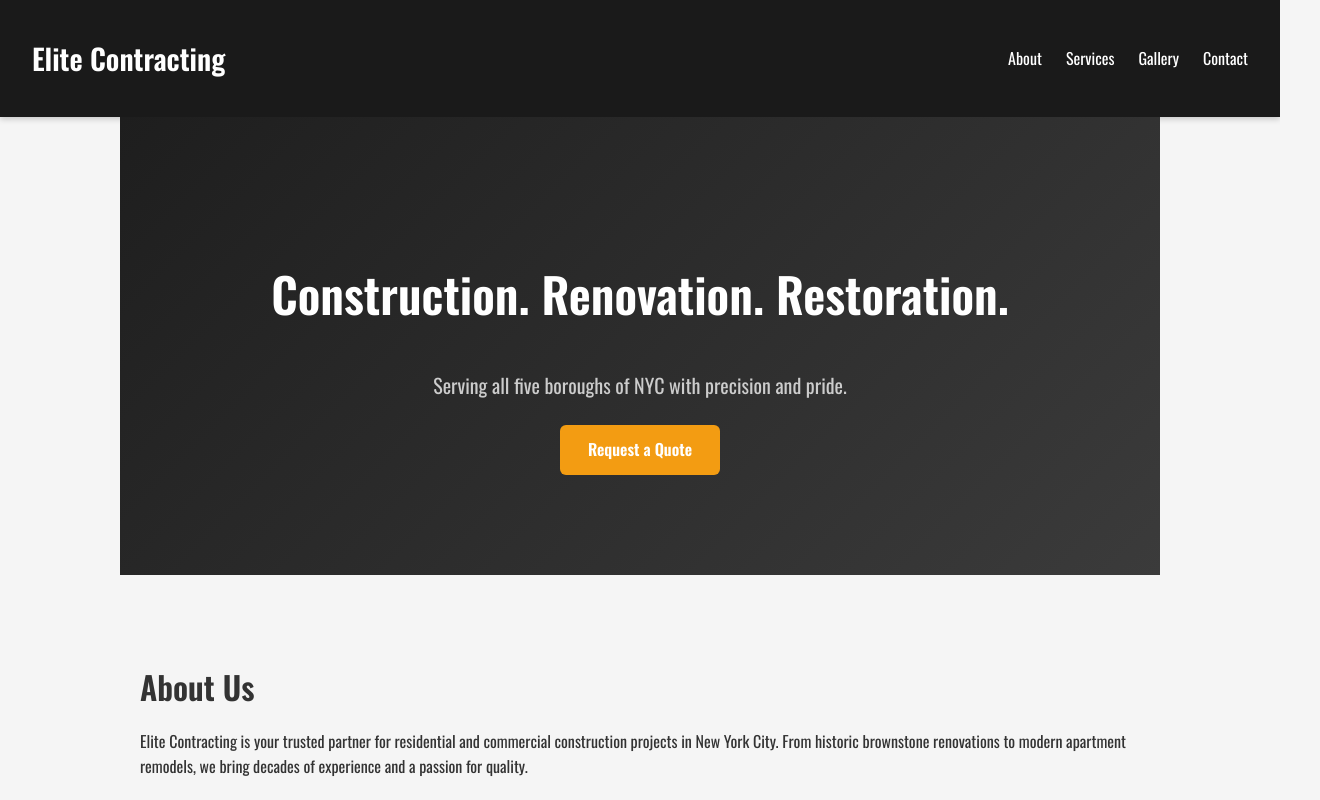
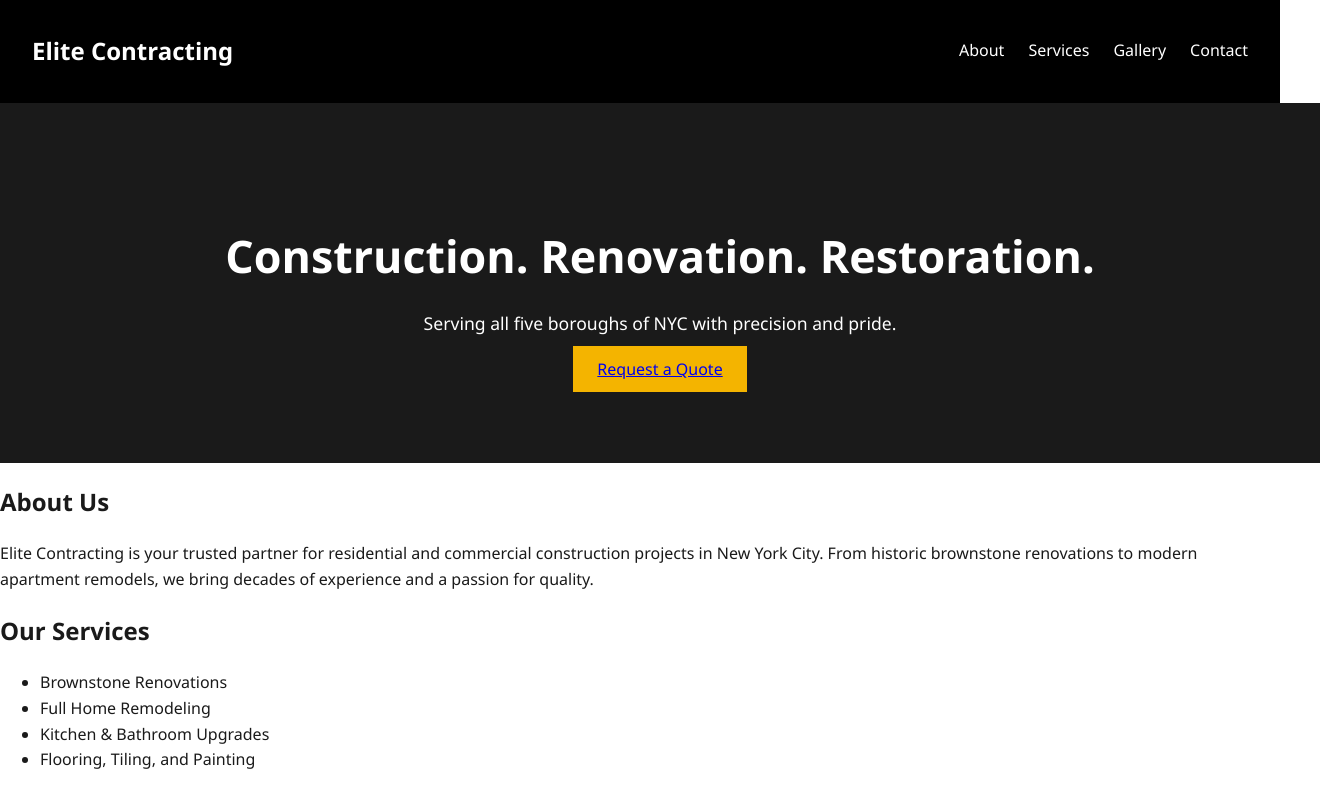
Before and after one commit to masterkitten/Elite-Contracting, a React (Vite) app: page / in a window 1280 px wide. Shown: the top 800 px of the page, 1320 px wide, since content can reach past the window. Built offline with nearby package versions, Linux system fonts and the light colour scheme.

Commit message:
Update index.css

```diff
--- a/src/index.css
+++ b/src/index.css
@@ -1,21 +1,19 @@
-@import url('https://fonts.googleapis.com/css2?family=Oswald:wght@400;600&display=swap');
-
 html {
   scroll-behavior: smooth;
 }
 
 body {
   margin: 0;
-  font-family: 'Oswald', sans-serif;
-  background-color: #f5f5f5;
-  color: #333;
+  font-family: 'Segoe UI', sans-serif;
+  background-color: #ffffff;
+  color: #1a1a1a;
   line-height: 1.6;
 }
 
 /* Navbar */
 .navbar {
-  background-color: #1a1a1a;
-  box-shadow: 0 2px 6px rgba(0, 0, 0, 0.2);
+  background-color: #000000;
+  color: #ffffff;
   padding: 1rem 2rem;
   display: flex;
   justify-content: space-between;
@@ -23,9 +21,9 @@
 }
 
 .logo {
-  font-size: 1.8rem;
-  font-weight: 600;
-  color: #fff;
+  font-size: 1.5rem;
+  font-weight: bold;
+  color: #ffffff;
 }
 
 .nav-links {
@@ -38,74 +36,35 @@
 
 .nav-links li a {
   text-decoration: none;
-  color: #fff;
+  color: #ffffff;
   font-weight: 500;
+  transition: color 0.3s ease;
 }
 
 .nav-links li a:hover {
-  color: #f39c12;
+  color: #f4b400; /* gold/yellow */
 }
 
 /* Hero */
 .hero {
   width: 100%;
-  padding: 100px 20px;
+  padding: 80px 20px;
   text-align: center;
-  background: linear-gradient(135deg, #1e1e1e, #3b3b3b);
-  color: #fff;
-  display: flex;
-  flex-direction: column;
-  justify-content: center;
-  align-items: center;
+  background-color: #1a1a1a;
+  color: white;
 }
 
 .hero h2 {
-  font-size: 3rem;
-  margin-bottom: 16px;
+  font-size: 2.8rem;
+  margin-bottom: 10px;
 }
 
 .hero p {
-  font-size: 1.25rem;
-  margin-bottom: 24px;
-  color: #ccc;
+  font-size: 1.1rem;
+  margin-bottom: 20px;
 }
 
 .btn {
-  background-color: #f39c12;
-  padding: 12px 28px;
-  border-radius: 6px;
-  color: #fff;
-  font-weight: bold;
-  text-decoration: none;
-  transition: background-color 0.3s ease;
-}
-
-.btn:hover {
-  background-color: #d35400;
-}
-
-/* Section Styles */
-section {
-  padding: 60px 20px;
-  max-width: 1000px;
-  margin: 0 auto;
-}
-
-h2 {
-  font-size: 2rem;
-  margin-bottom: 16px;
-}
-
-ul {
-  list-style-type: disc;
-  padding-left: 20px;
-}
-
-.gallery,
-.contact {
-  background-color: #fff;
-  border-radius: 8px;
-  box-shadow: 0 0 10px rgba(0, 0, 0, 0.05);
-  padding: 40px 20px;
-  margin-top: 40px;
-}
+  background-color: #f4b400; /* gold/yellow */
+  padding: 12px 24px;
+  border-r
```
